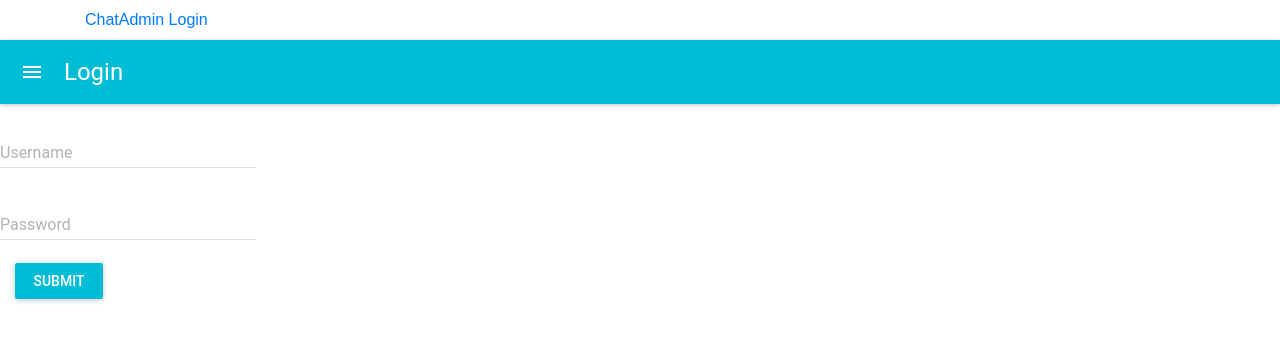
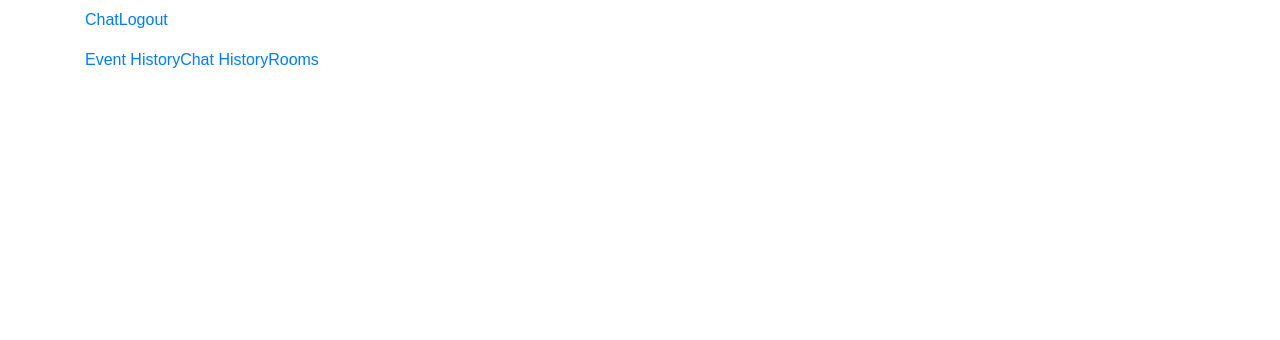
Before and after one commit to mightyerks/react-chat, a React (Create React App) app: page /admin in a window 1280 px wide. Before the commit this address led to /login. Shown: the top 340 px of the page. Built offline with nearby package versions, Linux system fonts and the light colour scheme.

Commit message:
admin page route working

```diff
--- /dev/null
+++ b/src/admin/ChatHistory.js
@@ -0,0 +1,20 @@
+import React, { Component } from 'react'
+
+export default class ChatHistory extends Component {
+  render() {
+    return (
+      <div>
+        Chat History is here
+        {/*
+            ID
+            Date
+            Time
+            Sender
+            Receiver
+            Message
+            Room
+        */}
+      </div>
+    )
+  }
+}
--- /dev/null
+++ b/src/admin/EventHistory.js
@@ -0,0 +1,19 @@
+import React, { Component } from 'react'
+
+export default class EventHistory extends Component {
+  render() {
+    return (
+      <div>
+        Here are the events
+        {/*
+            type
+            date
+            time
+            user
+            eventId
+            ppid
+        */}
+      </div>
+    )
+  }
+}
--- /dev/null
+++ b/src/admin/Rooms.js
@@ -0,0 +1,24 @@
+import React, { Component } from 'react'
+
+export default class Rooms extends Component {
+  render() {
+    return (
+      <div>
+        Rooms are found here
+        <button>Add Rooms</button>
+        {/*
+            [Add new room button]
+            Id
+            Room#
+            Created Date
+            Edit Date
+            Status
+            [Edit button]
+                -- room name
+                -- status
+                [save button]
+        */}
+      </div>
+    )
+  }
+}
--- a/src/routes/Private.js
+++ b/src/routes/Private.js
@@ -1,11 +1,32 @@
 import React, { Component } from 'react'
+
+import { BrowserRouter, Route, Switch, Link } from 'react-router-dom'
+
+// admin page
+import EventHistory from '../admin/EventHistory'
+import ChatHistory from '../admin/ChatHistory'
+import Rooms from '../admin/Rooms'
+
 
 export default class Private extends Component {
   render() {
     return (
-      <div>
-        This is private
-      </div>
+      <BrowserRouter>
+        <nav className="navbar navbar-default">
+        <div className="container">
+            <ul className="nav navbar-header">
+                <li><Link to={"/event-history"}>Event History</Link></li>
+                <li><Link to={"/chat-history"}>Chat History</Link></li>
+                <li><Link to={"/rooms"}>Rooms</Link></li>
+            </ul>
+        </div>
+      </nav>
+        <Switch>
+            <Route path="/event-history" exact component={ EventHistory } />
+            <Route path="/chat-history" exact component={ ChatHistory } />
+            <Route path="/rooms" component={ Rooms } />
+        </Switch>
+    </BrowserRouter>
     )
   }
 }
--- a/src/routes/Routes.js
+++ b/src/routes/Routes.js
@@ -6,7 +6,9 @@ import Login from './Login'
 import Home from './Home'
 import Private from './Private'
 
-const loggedIn = false;
+const loggedIn = true;
+// if it is set to false, admin will always redirect to login page
+
 
 export default () => (
     <BrowserRouter>
```
